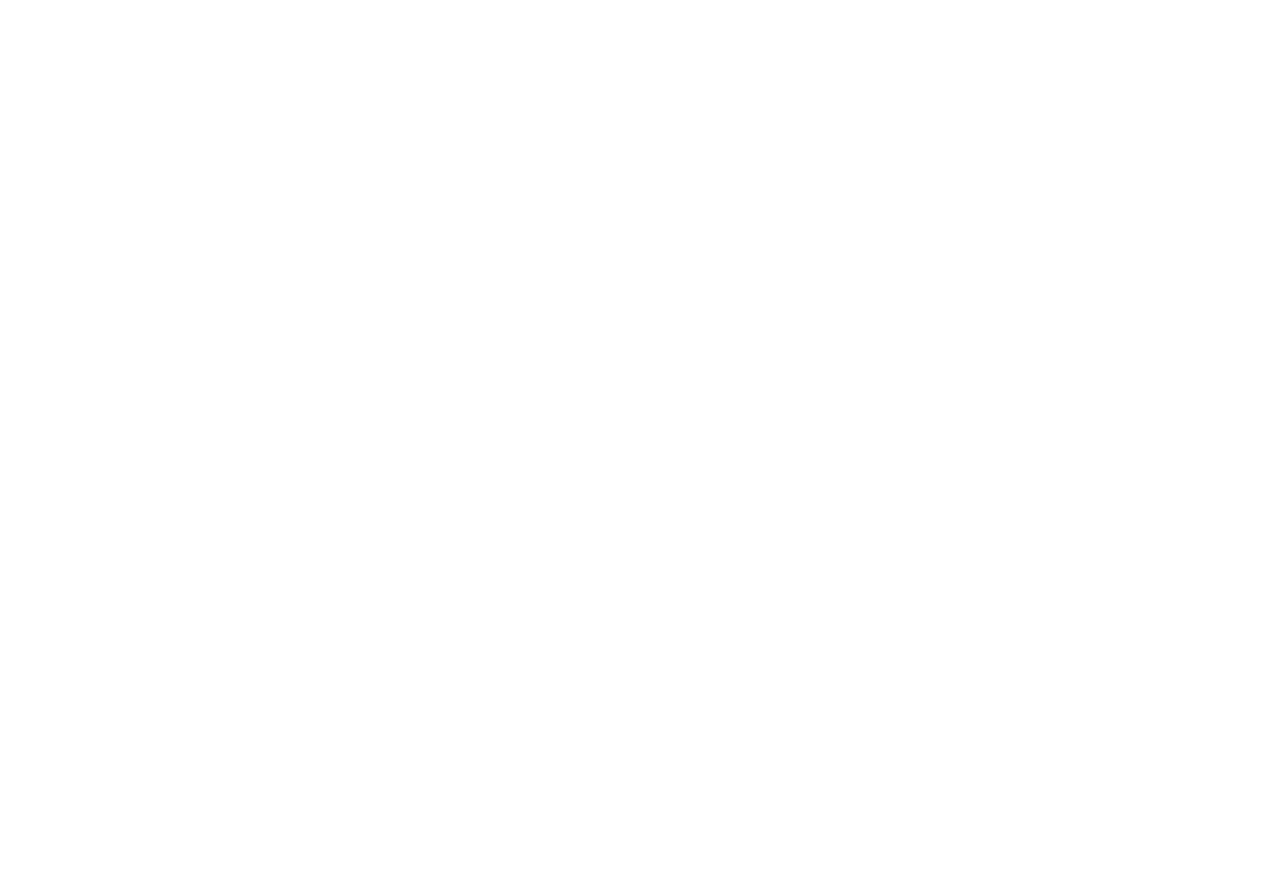
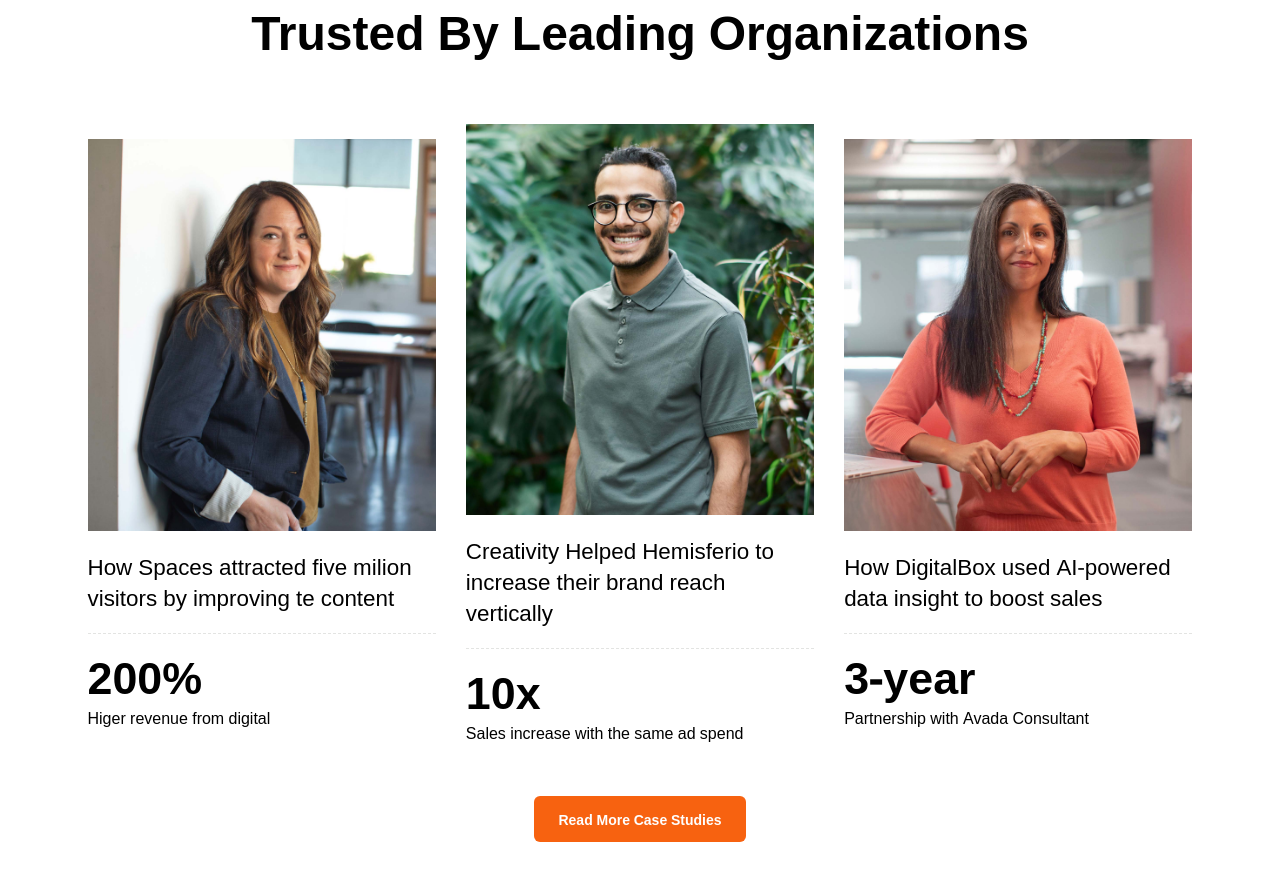
Before and after one commit to Alessandro-Sebastiano/proj-html-vuejs, a Vue app: page / in a window 1280 px wide. Shown: the part 3500-4381 px from the top of the page. Before the commit the page ends 3499 px from the top, so only its background shows below. Built offline with nearby package versions, Linux system fonts and the light colour scheme.

Commit message:
case-studies/cards

```diff
--- /dev/null
+++ b/src/components/CaseCard.vue
@@ -0,0 +1,62 @@
+<template>
+    <div class="card-box">
+        <div class="card-image">
+            <img :src="'/images/' + caseImg" alt="">
+            <div class="overlay"></div>
+        </div>
+        <p>{{ caseText }}</p>
+        <div class="card-text">
+            <span class="large">{{ caseInfo1 }}</span>
+            <span>{{ caseInfo2 }}</span>
+        </div>
+    </div>
+</template>
+
+<script>
+export default {
+    name: 'CaseCard',
+
+    props: ['caseImg', 'caseText', 'caseInfo1', 'caseInfo2'],
+}
+</script>
+
+<style lang="scss" scoped>
+@use '../assets/styles/partials/variables' as *;
+
+.card-box {
+    max-width: 500px;
+    text-align: left;
+
+    .card-image {
+        width: 100%;
+        cursor: pointer;
+
+        img {
+            width: 100%;
+            display: block;
+        }
+    }
+
+
+    p {
+        font-size: 1.4rem;
+        font-weight: 500;
+        padding: 20px 0;
+        border-bottom: 1px dashed $grey;
+    }
+
+    .card-text {
+        padding: 12px 0;
+
+        span {
+            display: block;
+        }
+
+        .large {
+            font-size: 2.8rem;
+            font-weight: 700;
+        }
+    }
+
+}
+</style>
--- a/src/components/MainComponent.vue
+++ b/src/components/MainComponent.vue
@@ -4,6 +4,7 @@
         <ConsultantComponent />
         <BrandComponent />
         <ContactComponent />
+        <CaseStudies />
     </div>
 </template>
 
@@ -12,6 +13,8 @@
 import ConsultantComponent from './main-subComponent/ConsultantComponent.vue';
 import BrandComponent from './main-subComponent/BrandComponent.vue';
 import ContactComponent from './main-subComponent/ContactComponent.vue';
+import CaseStudies from './main-subComponent/CaseStudies.vue';
+
 
 export default {
     name: 'MainComponent',
@@ -21,6 +24,7 @@
         ConsultantComponent,
         BrandComponent,
         ContactComponent,
+        CaseStudies,
     },
 }
 </script>
--- /dev/null
+++ b/src/components/main-subComponent/CaseStudies.vue
@@ -0,0 +1,89 @@
+<template>
+    <div class="container">
+        <div class="case-box">
+            <h2>Trusted By Leading Organizations</h2>
+            <div class="case-cards-box">
+                <CaseCard v-for="(item, index) in caseCardList" :caseImg="item.caseImage" :caseText="item.caseCardText"
+                    :caseInfo1="item.caseCardInfo1" :caseInfo2="item.caseCardInfo2" />
+            </div>
+            <ButtonComponent btnText="Read More Case Studies" />
+        </div>
+    </div>
+</template>
+
+<script>
+import CaseCard from '../CaseCard.vue';
+import ButtonComponent from '../ButtonComponent.vue';
+
+export default {
+    name: 'CaseStudies',
+
+    components: {
+        CaseCard,
+        ButtonComponent,
+    },
+
+
+    data() {
+        return {
+            caseCardList: [
+                {
+                    caseImage: 'case-studies-1.jpg',
+                    caseCardText: 'How Spaces attracted five milion visitors by improving te content',
+                    caseCardInfo1: '200%',
+                    caseCardInfo2: 'Higer revenue from digital',
+                },
+
+                {
+                    caseImage: 'case-studies-4.jpg',
+                    caseCardText: 'Creativity Helped Hemisferio to increase their brand reach vertically',
+                    caseCardInfo1: '10x',
+                    caseCardInfo2: 'Sales increase with the same ad spend',
+                },
+
+                {
+                    caseImage: 'case-studies-6.jpg',
+                    caseCardText: 'How DigitalBox used AI-powered data insight to boost sales',
+                    caseCardInfo1: '3-year',
+                    caseCardInfo2: 'Partnership with Avada Consultant',
+                },
+            ]
+        }
+    }
+
+}
+</script>
+
+<style lang="scss" scoped>
+@use '../../assets/styles/partials/variables' as *;
+
+.container {
+    padding-bottom: 70px;
+}
+
+.case-box {
+    text-align: center;
+
+
+    h2 {
+        font-size: 3rem;
+        margin-bottom: 60px;
+    }
+
+
+    .case-cards-box {
+        display: flex;
+        align-items: center;
+        justify-content: space-between;
+
+        .card-box {
+            width: calc((100% / 3) - 20px);
+        }
+    }
+
+
+    .button {
+        margin: 40px 0;
+    }
+}
+</style>
```
